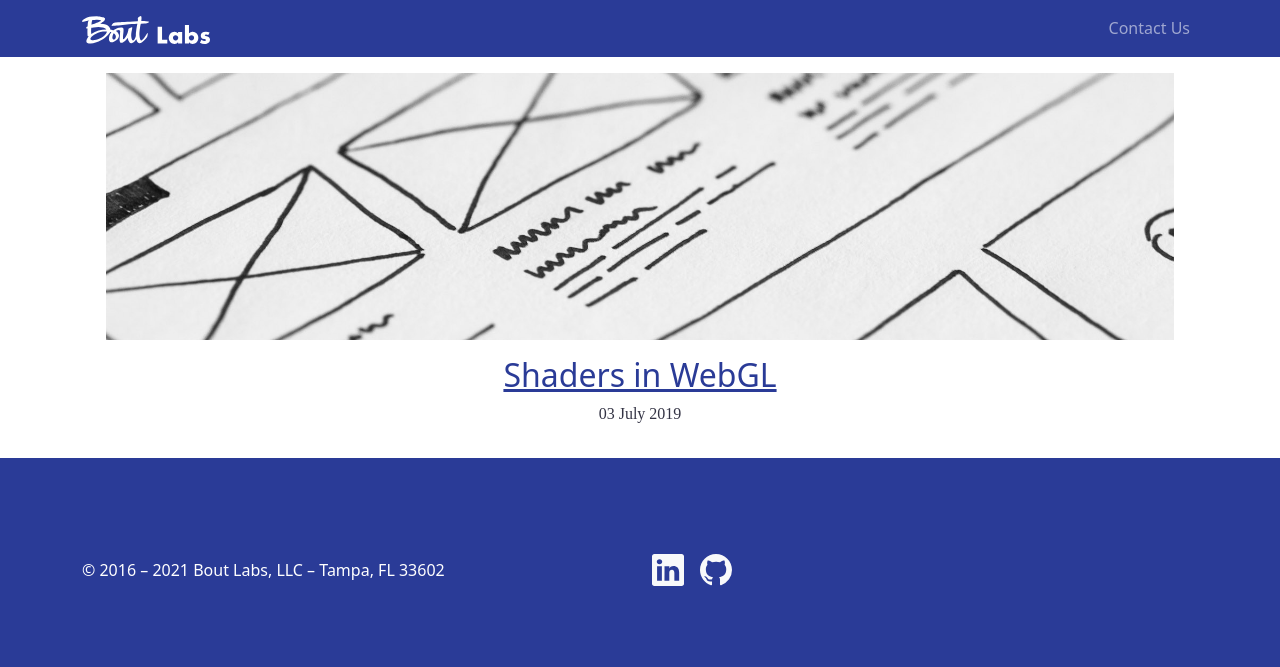
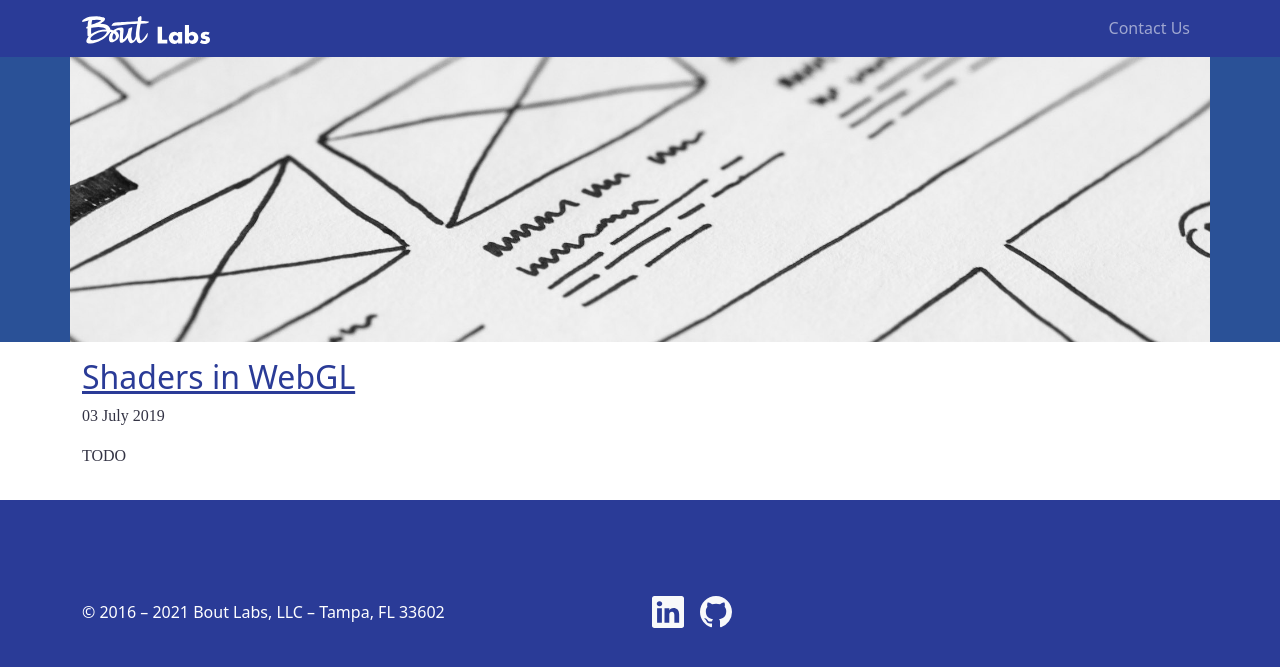
Before and after one commit to BoutLabs/boutlabs.github.io, a Jekyll site: the page built from blog.md, in a window 1280 px wide. Shown: the top 667 px of the page. Built offline with Jekyll 4.4.1, drawn with Linux system fonts in a browser that asks for light colours; some web fonts are replaced.

Commit message:
Fix blog layout

```diff
--- a/_layouts/blog.html
+++ b/_layouts/blog.html
@@ -1,18 +1,21 @@
 ---
-layout: default
+layout: hero
 ---
 
 {%- assign _posts = site.posts | sort: 'date' | reverse -%}
 
-<div class="container-fluid p-0 mb-3">
-  <div class="row">
+<div class="container-wrapper even-container">
+  <div class="container-xl p-0">
+    <div class="row align-items-center">
       <div class="col">
-      <img src="/assets/images/blog-header.jpg" class="img-fluid" alt="Layout sketches">
+        <img src="/assets/images/blog-header.jpg" class="img-fluid" alt="" role="presentation">
+      </div>
     </div>
   </div>
 </div>
 
-<div id="blog-posts" class="container-fluid">
+<div class="container-wrapper text-container">
+  <div id="blog-posts" class="container py-3">
     <div class="row">
       <div class="col blog-main">
         {% for post in _posts %}
@@ -21,7 +24,7 @@ layout: default
       </div>
     </div>
   </div>
-
   <div class="container">
     {{ content }}
   </div>
+</div>
--- a/_posts/2019-07-03-welcome-to-jekyll.markdown
+++ b/_posts/2019-07-03-shaders-in-webgl.markdown
@@ -5,3 +5,5 @@ date:   2019-07-03 09:58:47 -0400
 categories: [news]
 tags: [technology, entertainment]
 ---
+
+TODO
```
Lines whose indentation alone changed are shown as unchanged.
